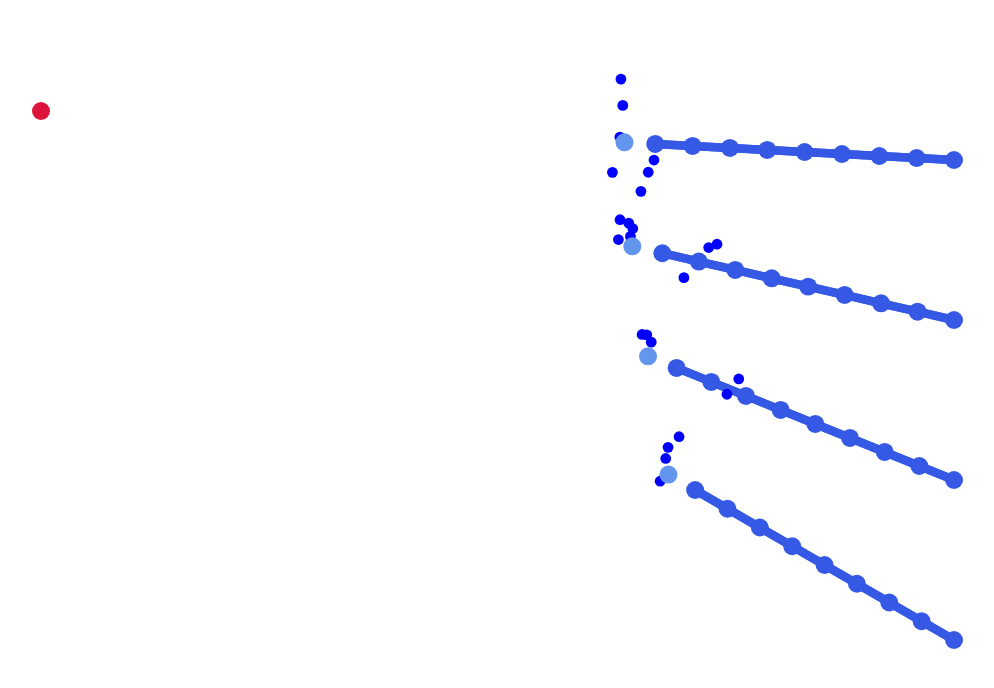
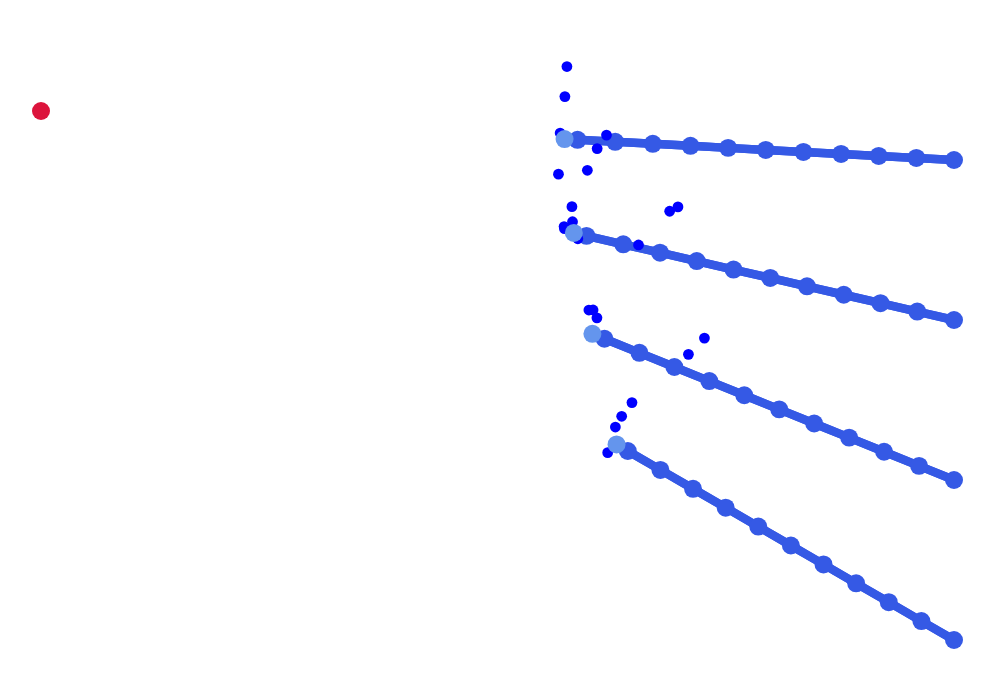
Before and after one commit to lotus-defly/lotus-defly.github.io, a plain HTML site: page index.html in a window 1280 px wide. Shown: the whole page, without its empty margins (70-1064 px from the left). Drawn offline with Linux system fonts and the light colour scheme.

Commit message:
higher bullet speed & player speed + changed safedist

```diff
--- a/index.html
+++ b/index.html
@@ -31,10 +31,10 @@
     const balls = [];
     const aiSize = 9;
     const ballRadius = aiSize-2;
-    const aiSpeed = 1.1;
-    const safeDistance = 53;
-    const pressureDistance = safeDistance*3.5;
-    const aiAvoidanceDistance = safeDistance;
+    const aiSpeed = 1.3;
+    const safeDistance = aiSize+ballRadius+(aiSize+ballRadius)/aiSpeed;
+    const pressureDistance = safeDistance*5;
+    const aiAvoidanceDistance = safeDistance*3;
     const towerRadius = aiSize-0.01;
     const wallThickness = towerRadius-0.5;
     const tacticalRetreatDistance = 70;
@@ -353,7 +353,7 @@ class HumanPlayer {
   move() {
     let dx = 0;
     let dy = 0;
-    var playerSpeed = 1.1;
+    var playerSpeed = 1.3;
     if (keys["KeyW"] && keys["KeyA"]) {
       dy -= playerSpeed * Math.sqrt(2) / 2;
       dx -= playerSpeed * Math.sqrt(2) / 2;
@@ -748,7 +748,7 @@ for (let i = balls.length - 1; i >= 0; i--) {
       requestAnimationFrame(draw);
     }
 
-    const speed = 1.3;
+    const speed = 1.5;
     const interval = 750;
     const variation = 1.3;
 
```
